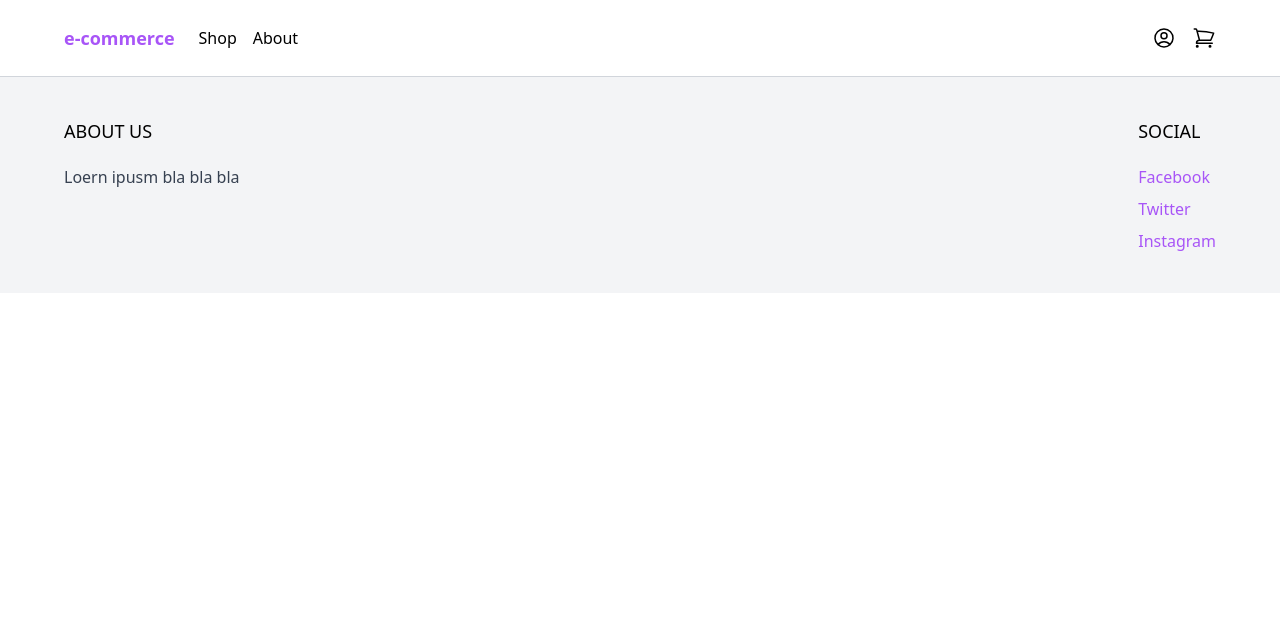
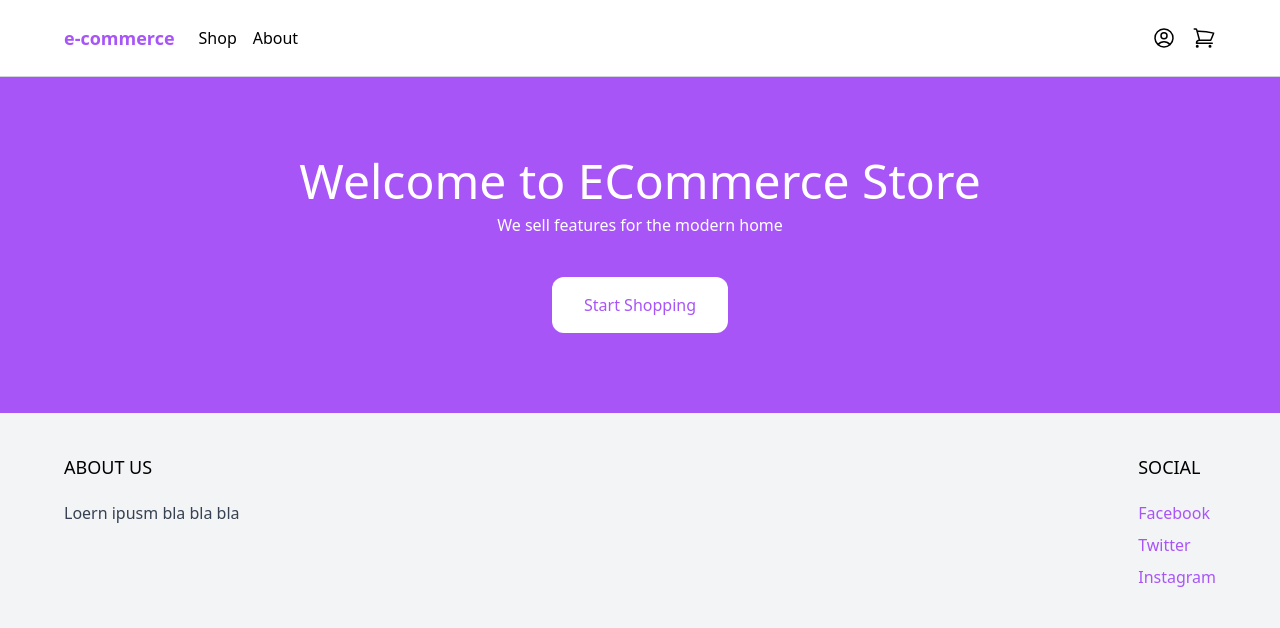
Before and after one commit to mohammedashrafdagga/ecommerce, a Django app: page / in a window 1280 px wide. Shown: the top 628 px of the page. Run offline with Django 4.2, Linux system fonts and the light colour scheme; some libraries are stand-ins or nearby versions.

Commit message:
create Hero section

```diff
--- a/core/templates/core/base.html
+++ b/core/templates/core/base.html
@@ -58,7 +58,27 @@
         </div>
       </div>
     </nav>
-    <!-- footer -->
+    <!-- end navbar -->
+    <!-- Header Here -->
+
+    <main>
+      <header class="px-6 py-10 lg:py-20 bg-purple-500">
+        <div class="max-w-3xl mx-auto text-center">
+          <p class="mb-2 text-3xl lg:text-5xl text-white">
+            Welcome to ECommerce Store
+          </p>
+          <p class="mb-10 text-white">We sell features for the modern home</p>
+          <a
+            href="#"
+            class="inline-block px-8 py-4 rounded-xl bg-white text-purple-500 hover:bg-gray-200"
+          >
+            Start Shopping
+          </a>
+        </div>
+      </header>
+    </main>
+    <!-- End Header -->
+    <!-- start footer -->
     <footer class="bg-gray-100">
       <div class="max-w-6xl mx-auto py-10 px-6 xl:px-0 md:flex justify-between">
         <div class="footer-left mb-12 md:mb-0">
```
